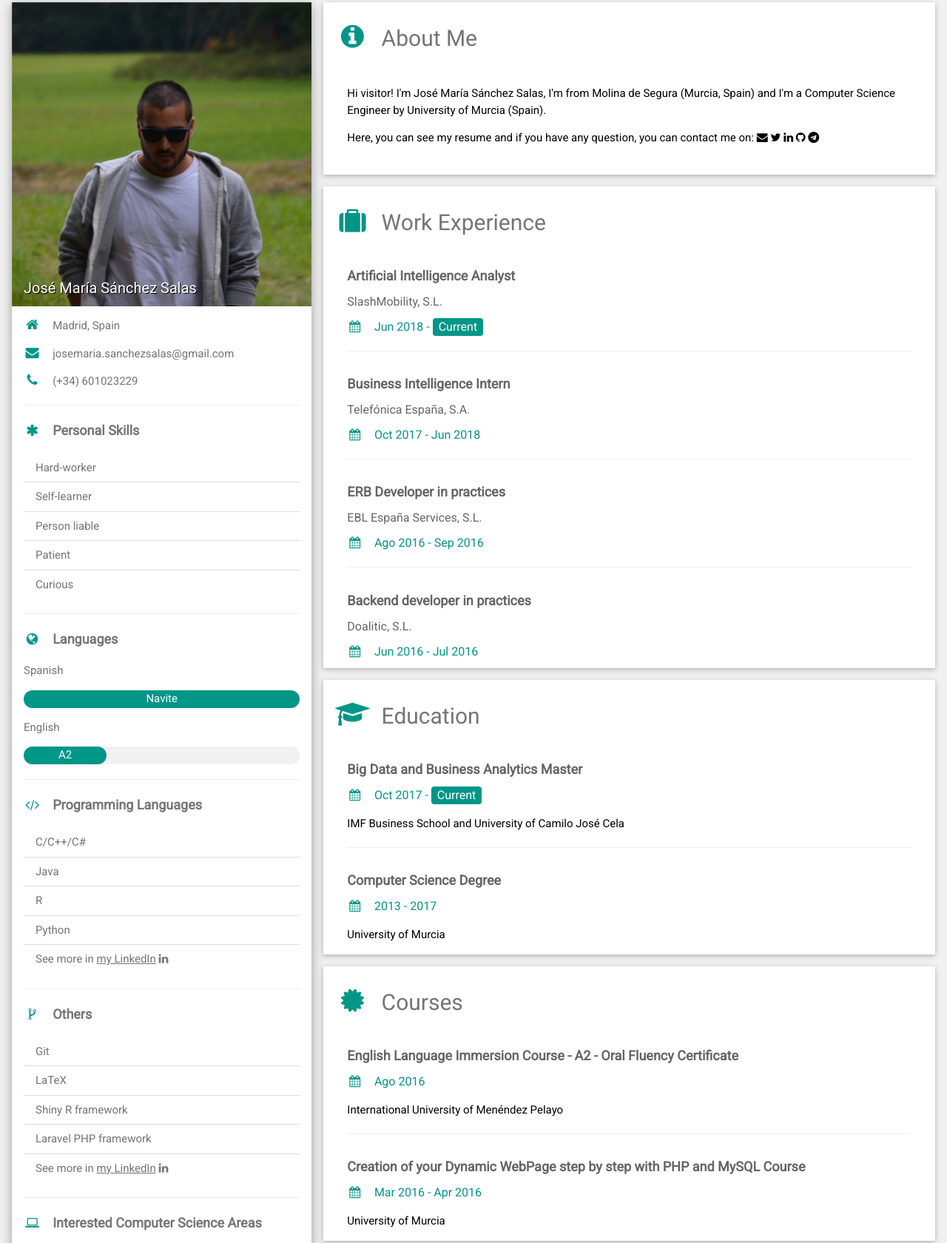
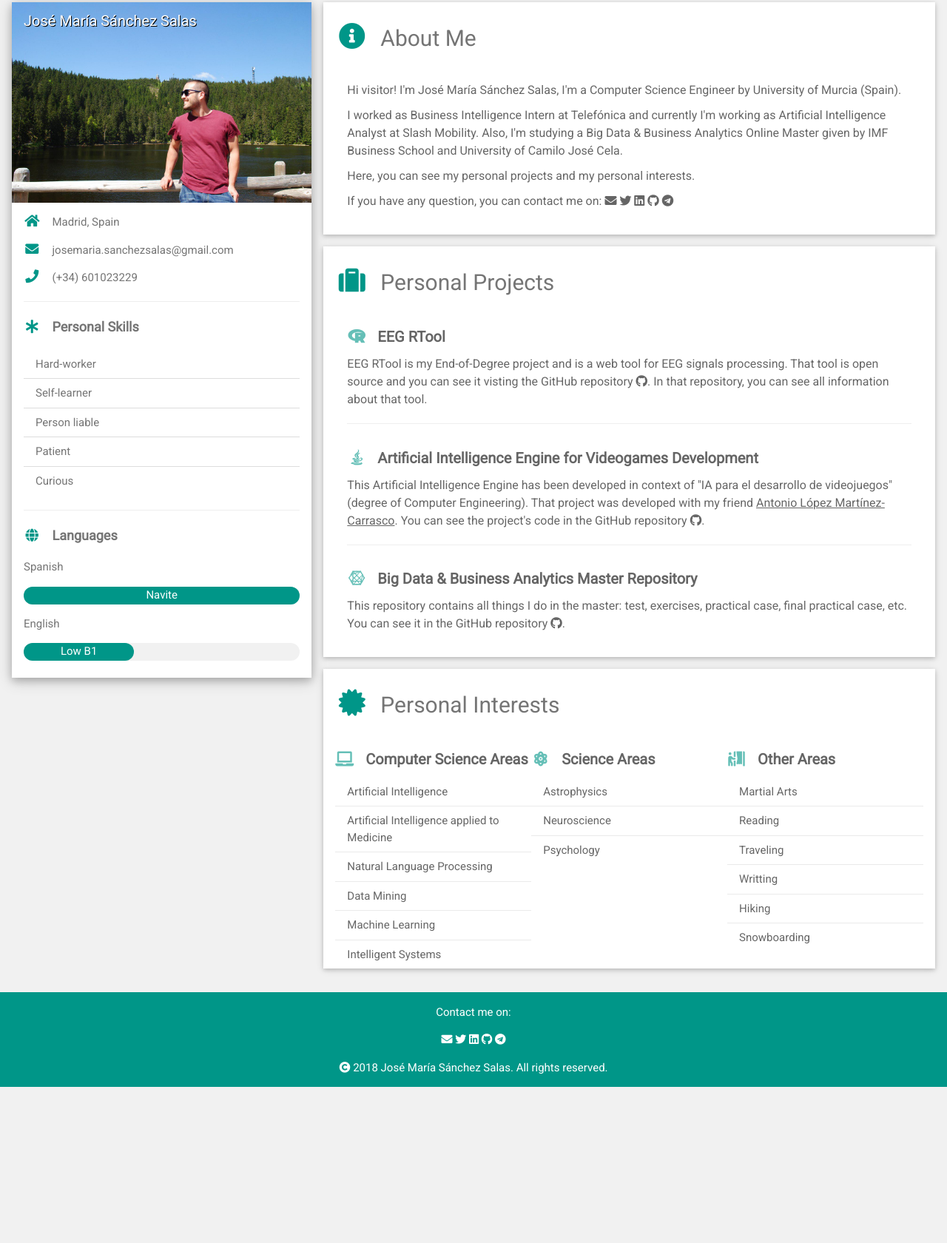
Before and after one commit to jmssalas/personal-website, a plain HTML site: page index.html in a window 1280 px wide. Shown: the part 13-1693 px from the top of the page at 74% size. After the commit the page ends 1482 px from the top, so only its background shows below. Drawn offline with nearby package versions, Linux system fonts and the light colour scheme.

Commit message:
Personal website improved and changed

```diff
--- a/index.html
+++ b/index.html
@@ -5,7 +5,7 @@
 <meta name="viewport" content="width=device-width, initial-scale=1">
 <link rel="stylesheet" href="https://www.w3schools.com/w3css/4/w3.css">
 <link rel='stylesheet' href='https://fonts.googleapis.com/css?family=Roboto'>
-<link rel="stylesheet" href="https://cdnjs.cloudflare.com/ajax/libs/font-awesome/4.7.0/css/font-awesome.min.css">
+<link rel="stylesheet" href="https://use.fontawesome.com/releases/v5.5.0/css/all.css" integrity="sha384-B4dIYHKNBt8Bc12p+WXckhzcICo0wtJAoU8YZTY5qE0Id1GSseTk6S+L3BlXeVIU" crossorigin="anonymous">
 <style>
 html,body,h1,h2,h3,h4,h5,h6 {font-family: "Roboto", sans-serif}
 </style>
@@ -22,15 +22,12 @@ html,body,h1,h2,h3,h4,h5,h6 {font-family: "Roboto", sans-serif}
 
       <div class="w3-white w3-text-grey w3-card-4">
         <div class="w3-display-container">
-          <img src="img/avatar2.JPG" style="width:100%" alt="Avatar">
-          <div class="w3-display-bottomleft w3-container w3-text-white">
+          <img src="img/avatar.jpg" style="width:100%" alt="Avatar">
+          <div class="w3-display-topleft w3-container w3-text-white">
 			     <h4 style="text-shadow:1px 1px 0 #000">José María Sánchez Salas</h4>
           </div>
         </div>
         <div class="w3-container">
-          <!--
-          <p><i class="fa fa-briefcase fa-fw w3-margin-right w3-large w3-text-teal"></i>Designer</p>
-		  -->
           	<p><i class="fa fa-home fa-fw w3-margin-right w3-large w3-text-teal"></i>Madrid, Spain</p>
           	<p><i class="fa fa-envelope fa-fw w3-margin-right w3-large w3-text-teal"></i>josemaria.sanchezsalas@gmail.com</p>
           	<p><i class="fa fa-phone fa-fw w3-margin-right w3-large w3-text-teal"></i>(+34) 601023229</p>
@@ -54,43 +51,9 @@ html,body,h1,h2,h3,h4,h5,h6 {font-family: "Roboto", sans-serif}
           	</div>
           	<p>English</p>
           	<div class="w3-light-grey w3-round-xlarge">
-            	<div class="w3-round-xlarge w3-teal w3-center" style="height:24px;width:30%">A2</div>
+            	<div class="w3-round-xlarge w3-teal w3-center" style="height:24px;width:40%">Low B1</div>
           	</div>
-
-          	<hr>
-
-          	<p class="w3-large w3-text-theme"><b><i class="fa fa-code fa-fw w3-margin-right w3-text-teal"></i>Programming Languages</b></p>
-          	<ul class="w3-ul">
-			  <li class="w3-hover-teal">C/C++/C#</li>
-			  <li class="w3-hover-teal">Java</li>
-			  <li class="w3-hover-teal">R</li>
-			  <li class="w3-hover-teal">Python</li>
-			  <li class="w3-hover-teal">See more in <a href="https://www.linkedin.com/in/josé-maría-sánchez-salas-019301125/"> my LinkedIn</a>  <i class="fa fa-linkedin w3-hover-opacity"></i></li>
-			</ul>
-
-			<hr>
-
-          	<p class="w3-large w3-text-theme"><b><i class="fa fa-code-fork fa-fw w3-margin-right w3-text-teal"></i>Others</b></p>
-          	<ul class="w3-ul">
-			  <li class="w3-hover-teal">Git</li>
-			  <li class="w3-hover-teal">LaTeX</li>
-			  <li class="w3-hover-teal">Shiny R framework</li>
-			  <li class="w3-hover-teal">Laravel PHP framework</li>
-			  <li class="w3-hover-teal">See more in <a href="https://www.linkedin.com/in/josé-maría-sánchez-salas-019301125/"> my LinkedIn</a>  <i class="fa fa-linkedin w3-hover-opacity"></i></li>
-			</ul>
-
-			<hr>
-
-          	<p class="w3-large w3-text-theme"><b><i class="fa fa-laptop fa-fw w3-margin-right w3-text-teal"></i>Interested Computer Science Areas</b></p>
-          	<ul class="w3-ul">
-			  <li class="w3-hover-teal">Artificial Intelligence</li>
-			  <li class="w3-hover-teal">Artificial Intelligence applied to Medicine</li>
-			  <li class="w3-hover-teal">Data Mining</li>
-			  <li class="w3-hover-teal">Business Intelligence</li>
-			  <li class="w3-hover-teal">Machine Learning</li>
-			  <li class="w3-hover-teal">Intelligent Systems</li>
-			  <li class="w3-hover-teal">Backend Web Development</li>
-			</ul><br>
+            <br>
         </div>
       </div><br>
 
@@ -103,75 +66,78 @@ html,body,h1,h2,h3,h4,h5,h6 {font-family: "Roboto", sans-serif}
       <div class="w3-container w3-card-2 w3-white w3-margin-bottom">
         <h2 class="w3-text-grey w3-padding-16"><i class="fa fa-info-circle fa-fw w3-margin-right w3-xxlarge w3-text-teal"></i>About Me</h2>
         <div class="w3-container">
-	      <p>
-	      	Hi visitor! I'm José María Sánchez Salas, I'm from Molina de Segura (Murcia, Spain) and I'm a Computer Science Engineer by University of Murcia (Spain).
-	      </p>
-	      <p>
-	        Here, you can see my resume and if you have any question, you can contact me on:
+	      <h6 class="w3-opacity">
+	      	Hi visitor! I'm José María Sánchez Salas, I'm a Computer Science Engineer by University of Murcia (Spain).
+        </h6>
+        <h6 class="w3-opacity">
+          I worked as Business Intelligence Intern at Telefónica and currently I'm working as Artificial Intelligence Analyst at Slash Mobility.
+          Also, I'm studying a Big Data & Business Analytics Online Master given by IMF Business School and University of Camilo José Cela.
+	      </h6>
+        <h6 class="w3-opacity">
+          Here, you can see my personal projects and my personal interests.
+        </h6>
+	      <h6 class="w3-opacity">
+	        If you have any question, you can contact me on:
 	        <a href="mailto:josemaria.sanchezsalas@gmail.com"><i class="fa fa-envelope w3-hover-opacity"></i></a>
-			<a href="https://twitter.com/JoseMSSalas"><i class="fa fa-twitter w3-hover-opacity"></i></a>
-			<a href="https://www.linkedin.com/in/jmssalas/"><i class="fa fa-linkedin w3-hover-opacity"></i></a>
-			<a href="https://github.com/jmssalas"><i class="fa fa-github w3-hover-opacity"></i></a>
-			<a href="https://telegram.me/jmssalas"><i class="fa fa-telegram w3-hover-opacity"></i></a>
-	      </p>
+    			<a href="https://twitter.com/JoseMSSalas"><i class="fab fa-twitter w3-hover-opacity"></i></a>
+    			<a href="https://www.linkedin.com/in/jmssalas/"><i class="fab fa-linkedin w3-hover-opacity"></i></a>
+    			<a href="https://github.com/jmssalas"><i class="fab fa-github w3-hover-opacity"></i></a>
+    			<a href="https://telegram.me/jmssalas"><i class="fab fa-telegram w3-hover-opacity"></i></a>
+	      </h6>
         </div>
         <br>
       </div>
 
       <div class="w3-container w3-card-2 w3-white w3-margin-bottom">
-        <h2 class="w3-text-grey w3-padding-16"><i class="fa fa-suitcase fa-fw w3-margin-right w3-xxlarge w3-text-teal"></i>Work Experience</h2>
+        <h2 class="w3-text-grey w3-padding-16"><i class="fa fa-suitcase fa-fw w3-margin-right w3-xxlarge w3-text-teal"></i>Personal Projects</h2>
         <div class="w3-container">
-          <h5 class="w3-opacity"><b>Artificial Intelligence Analyst</b></h5>
-          <h6 class="w3-opacity">SlashMobility, S.L.</h6>
-          <h6 class="w3-text-teal"><i class="fa fa-calendar fa-fw w3-margin-right"></i>Jun 2018 - <span class="w3-tag w3-teal w3-round">Current</span></h6>
+          <h4 class="w3-opacity"><b><i class="fab fa-r-project fa-fw w3-margin-right w3-text-teal"></i>EEG RTool</b></h4>
+          <h6 class="w3-opacity">EEG RTool is my End-of-Degree project and is a web tool for EEG signals processing. That tool is open source and you can see it visting the GitHub repository <a href="https://github.com/jmssalas/EEG-RTool-Code"><i class="fab fa-github w3-hover-opacity"></i></a>. In that repository, you can see all information about that tool.</h6>
           <hr>
         </div>
         <div class="w3-container">
-          <h5 class="w3-opacity"><b>Business Intelligence Intern</b></h5>
-          <h6 class="w3-opacity">Telefónica España, S.A.</h6>
-          <h6 class="w3-text-teal"><i class="fa fa-calendar fa-fw w3-margin-right"></i>Oct 2017 - Jun 2018</h6>
+          <h4 class="w3-opacity"><b><i class="fab fa-java fa-fw w3-margin-right w3-text-teal"></i>Artificial Intelligence Engine for Videogames Development</b></h4>
+          <h6 class="w3-opacity">This Artificial Intelligence Engine has been developed in context of "IA para el desarrollo de videojuegos" (degree of Computer Engineering). That project was developed with my friend <a href="https://anlopezmc.github.io/website/">Antonio López Martínez-Carrasco</a>. You can see the project's code in the GitHub repository <a href="https://github.com/anlopezmc/AI-Engine-For-Videogames"><i class="fab fa-github w3-hover-opacity"></i></a>.</h6>
           <hr>
         </div>
         <div class="w3-container">
-          <h5 class="w3-opacity"><b>ERB Developer in practices</b></h5>
-          <h6 class="w3-opacity">EBL España Services, S.L.</h6>
-          <h6 class="w3-text-teal"><i class="fa fa-calendar fa-fw w3-margin-right"></i>Ago 2016 - Sep 2016</h6>
-          <hr>
+          <h4 class="w3-opacity"><b><i class="fab fa-connectdevelop fa-fw w3-margin-right w3-text-teal"></i>Big Data & Business Analytics Master Repository</b></h4>
+          <h6 class="w3-opacity">This repository contains all things I do in the master: test, exercises, practical case, final practical case, etc. You can see it in the GitHub repository <a href="https://github.com/jmssalas/master-bigdata-businessanalytics"><i class="fab fa-github w3-hover-opacity"></i></a>.</h6>
         </div>
-        <div class="w3-container">
-          <h5 class="w3-opacity"><b>Backend developer in practices</b></h5>
-          <h6 class="w3-opacity">Doalitic, S.L.</h6>
-          <h6 class="w3-text-teal"><i class="fa fa-calendar fa-fw w3-margin-right"></i>Jun 2016 - Jul 2016</h6>
-        </div>
+        <br>
       </div>
 
       <div class="w3-container w3-card-2 w3-white w3-margin-bottom">
-        <h2 class="w3-text-grey w3-padding-16"><i class="fa fa fa-graduation-cap fa-fw w3-margin-right w3-xxlarge w3-text-teal"></i>Education</h2>
-        <div class="w3-container">
-          <h5 class="w3-opacity"><b>Big Data and Business Analytics Master</b></h5>
-          <h6 class="w3-text-teal"><i class="fa fa-calendar fa-fw w3-margin-right"></i>Oct 2017 - <span class="w3-tag w3-teal w3-round">Current</span></h6>
-          <p>IMF Business School and University of Camilo José Cela</p>
-          <hr>
+        <h2 class="w3-text-grey w3-padding-16"><i class="fa fa-certificate fa-fw w3-margin-right w3-xxlarge w3-text-teal"></i>Personal Interests</h2>
+        <div class="w3-third">
+          <h4 class="w3-opacity"><b><i class="fa fa-laptop fa-fw w3-margin-right w3-text-teal"></i>Computer Science Areas</b></h4>
+          <ul class="w3-ul">
+            <li class="w3-hover-teal w3-opacity">Artificial Intelligence</li>
+            <li class="w3-hover-teal w3-opacity">Artificial Intelligence applied to Medicine</li>
+            <li class="w3-hover-teal w3-opacity">Natural Language Processing</li>
+            <li class="w3-hover-teal w3-opacity">Data Mining</li>
+            <li class="w3-hover-teal w3-opacity">Machine Learning</li>
+            <li class="w3-hover-teal w3-opacity">Intelligent Systems</li>
+          </ul>
         </div>
-        <div class="w3-container">
-          <h5 class="w3-opacity"><b>Computer Science Degree</b></h5>
-          <h6 class="w3-text-teal"><i class="fa fa-calendar fa-fw w3-margin-right"></i>2013 - 2017</h6>
-          <p>University of Murcia</p>
+        <div class="w3-third">
+          <h4 class="w3-opacity"><b><i class="fas fa-atom fa-fw w3-margin-right w3-text-teal"></i>Science Areas</b></h4>
+          <ul class="w3-ul">
+            <li class="w3-hover-teal w3-opacity">Astrophysics</li>
+            <li class="w3-hover-teal w3-opacity">Neuroscience</li>
+            <li class="w3-hover-teal w3-opacity">Psychology</li>
+          </ul>
         </div>
-      </div>
-
-      <div class="w3-container w3-card-2 w3-white w3-margin-bottom">
-        <h2 class="w3-text-grey w3-padding-16"><i class="fa fa-certificate fa-fw w3-margin-right w3-xxlarge w3-text-teal"></i>Courses</h2>
-        <div class="w3-container">
-          <h5 class="w3-opacity"><b>English Language Immersion Course - A2 - Oral Fluency Certificate</b></h5>
-          <h6 class="w3-text-teal"><i class="fa fa-calendar fa-fw w3-margin-right"></i>Ago 2016</h6>
-          <p>International University of Menéndez Pelayo</p>
-          <hr>
-        </div>
-        <div class="w3-container">
-          <h5 class="w3-opacity"><b>Creation of your Dynamic WebPage step by step with PHP and MySQL Course</b></h5>
-          <h6 class="w3-text-teal"><i class="fa fa-calendar fa-fw w3-margin-right"></i>Mar 2016 - Apr 2016</h6>
-          <p>University of Murcia</p>
+        <div class="w3-third">
+          <h4 class="w3-opacity"><b><i class="fas fa-person-booth fa-fw w3-margin-right w3-text-teal"></i>Other Areas</b></h4>
+          <ul class="w3-ul">
+            <li class="w3-hover-teal w3-opacity">Martial Arts</li>
+            <li class="w3-hover-teal w3-opacity">Reading</li>
+            <li class="w3-hover-teal w3-opacity">Traveling</li>
+            <li class="w3-hover-teal w3-opacity">Writting</li>
+            <li class="w3-hover-teal w3-opacity">Hiking</li>
+            <li class="w3-hover-teal w3-opacity">Snowboarding</li>
+          </ul>
         </div>
       </div>
 
@@ -186,17 +152,11 @@ html,body,h1,h2,h3,h4,h5,h6 {font-family: "Roboto", sans-serif}
 
 <footer class="w3-container w3-teal w3-center w3-margin-top">
   <p>Contact me on:</p>
-  <!--
-  <i class="fa fa-facebook-official w3-hover-opacity"></i>
-  <i class="fa fa-instagram w3-hover-opacity"></i>
-  <i class="fa fa-snapchat w3-hover-opacity"></i>
-  <i class="fa fa-pinterest-p w3-hover-opacity"></i>
-  -->
   <a href="mailto:josemaria.sanchezsalas@gmail.com"><i class="fa fa-envelope w3-hover-opacity"></i></a>
-  <a href="https://twitter.com/JoseMSSalas"><i class="fa fa-twitter w3-hover-opacity"></i></a>
-  <a href="https://www.linkedin.com/in/jmssalas/"><i class="fa fa-linkedin w3-hover-opacity"></i></a>
-  <a href="https://github.com/jmssalas"><i class="fa fa-github w3-hover-opacity"></i></a>
-  <a href="https://telegram.me/jmssalas"><i class="fa fa-telegram w3-hover-opacity"></i></a>
+  <a href="https://twitter.com/JoseMSSalas"><i class="fab fa-twitter w3-hover-opacity"></i></a>
+  <a href="https://www.linkedin.com/in/jmssalas/"><i class="fab fa-linkedin w3-hover-opacity"></i></a>
+  <a href="https://github.com/jmssalas"><i class="fab fa-github w3-hover-opacity"></i></a>
+  <a href="https://telegram.me/jmssalas"><i class="fab fa-telegram w3-hover-opacity"></i></a>
   <p><i class="fa fa-copyright w3-hover-opacity"></i> 2018 José María Sánchez Salas. All rights reserved.</p>
 </footer>
 
```
Also changed, not shown: img/avatar.jpg (added). Lines whose indentation alone changed are shown as unchanged.
